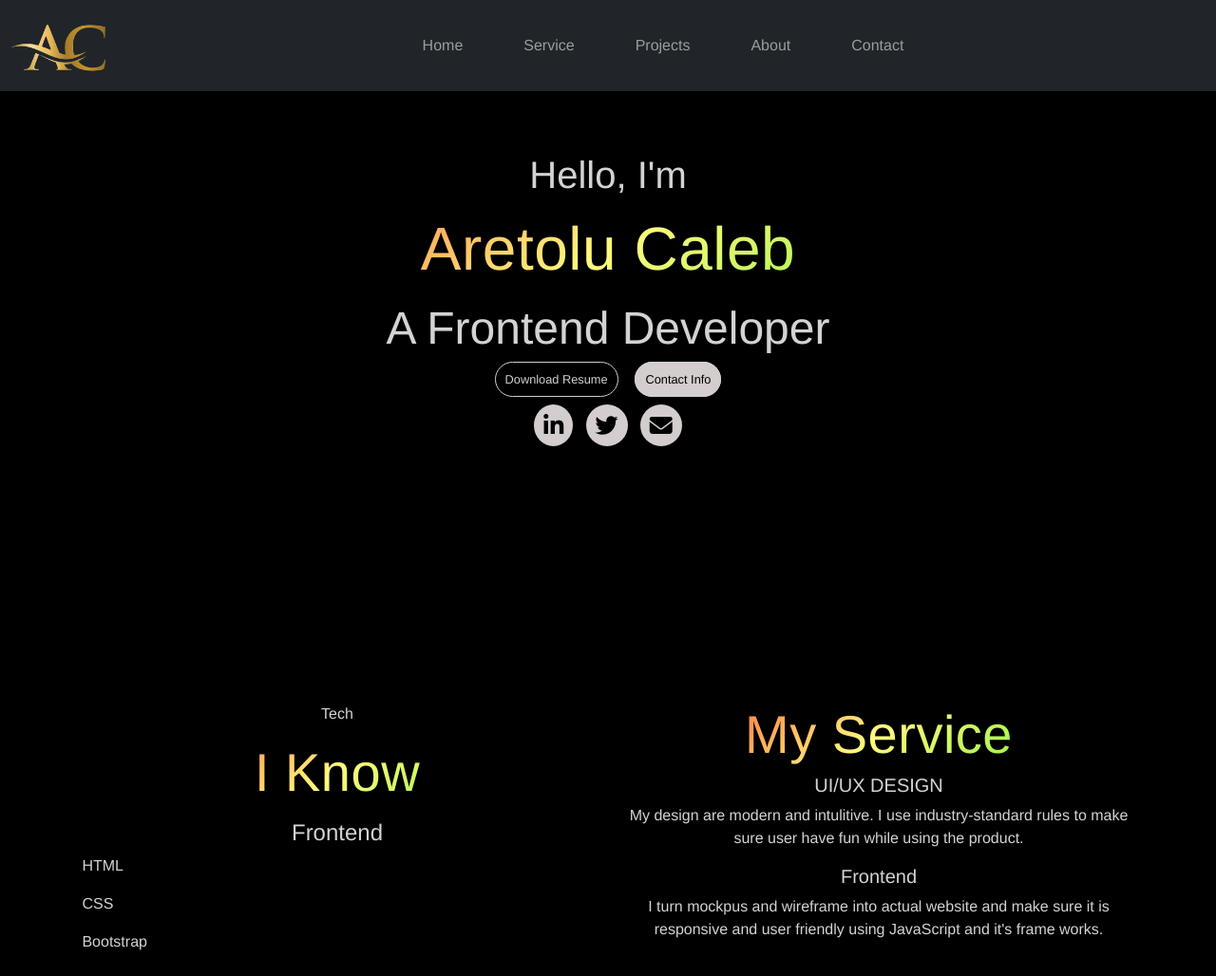
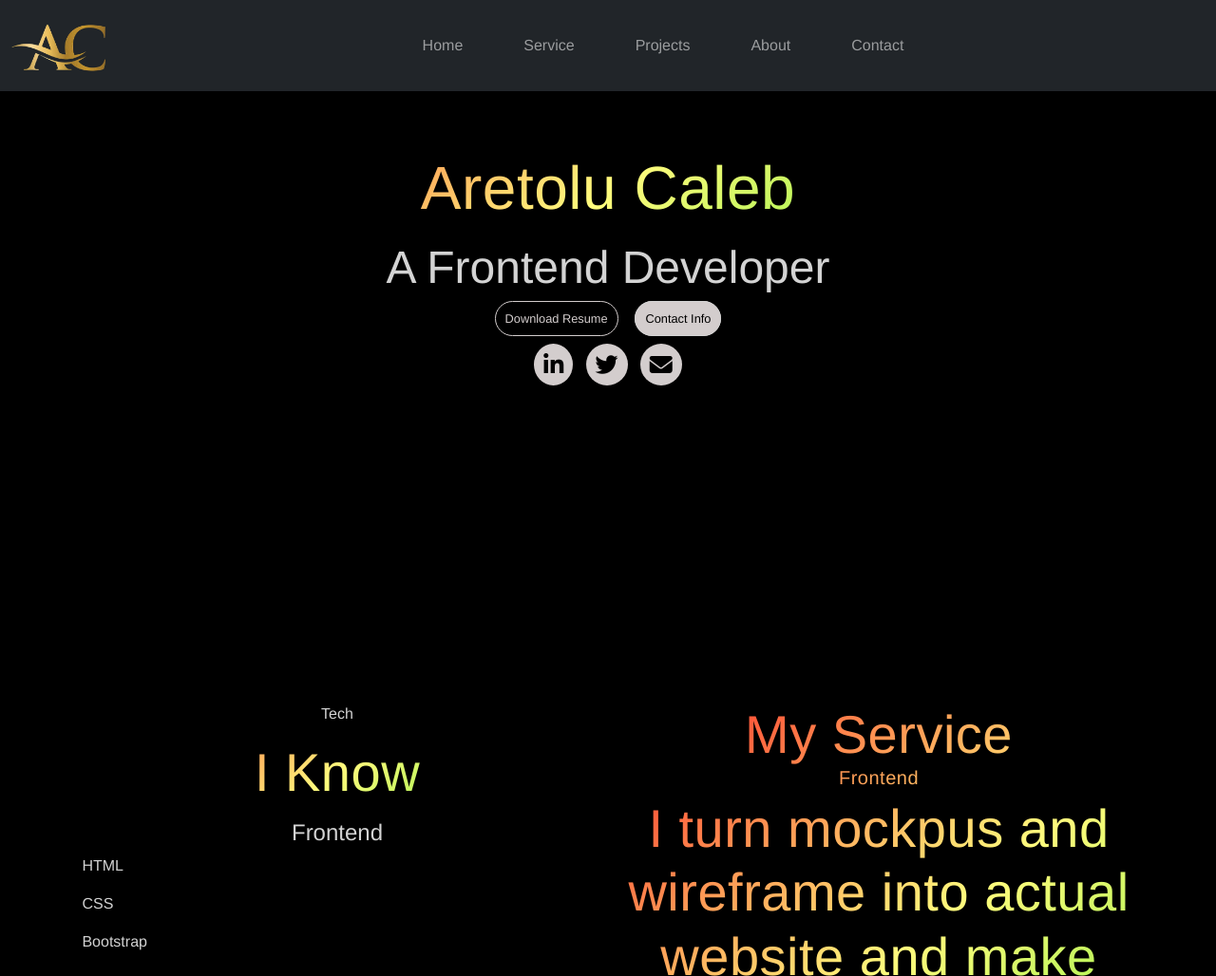
Before and after one commit to Aretolu/kenny_dev, a plain HTML site: page index.html in a window 1280 px wide. Shown: the top 1028 px of the page at 95% size. Drawn offline with Linux system fonts and the light colour scheme.

Commit message:
Update index.html

```diff
--- a/index.html
+++ b/index.html
@@ -56,7 +56,7 @@
 
     <section class="hero" id="hero">
         <div class="container text">
-            <p class="display-6">Hello, I'm</p>
+
             <p class="display-3 paint">Aretolu Caleb</p>
             <p class="display-5">A Frontend Developer</p>
             <p class="link">
@@ -91,10 +91,7 @@
                     <div class="col-md-6">
                         <aside>
                             <h4 class="text-center display-4 paint">My Service</h54>
-                                <h5>UI/UX DESIGN</h5>
-                                <p>My design are modern and intulitive. I use industry-standard rules to make sure user
-                                    have fun while using the product.</p>
-                        </aside>
+
                         <aside>
                             <h5>Frontend</h5>
                             <p>
```
